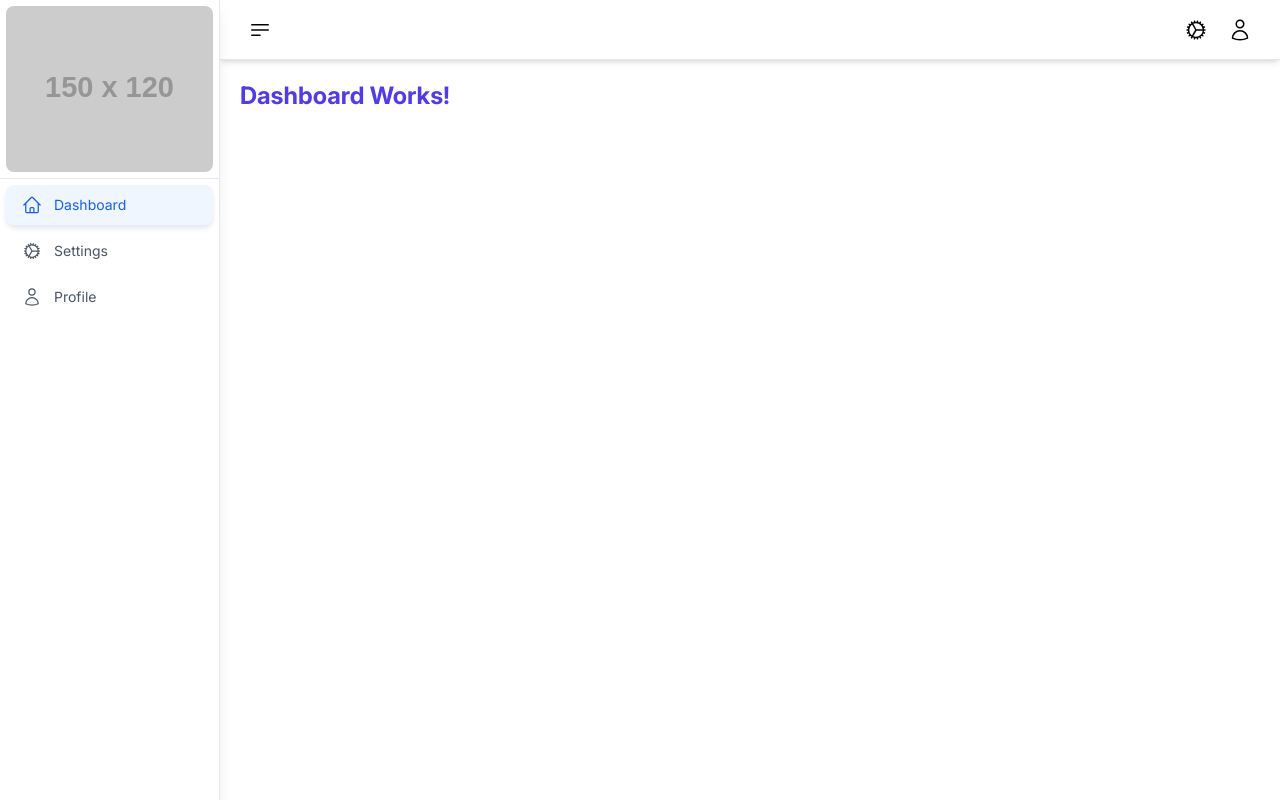
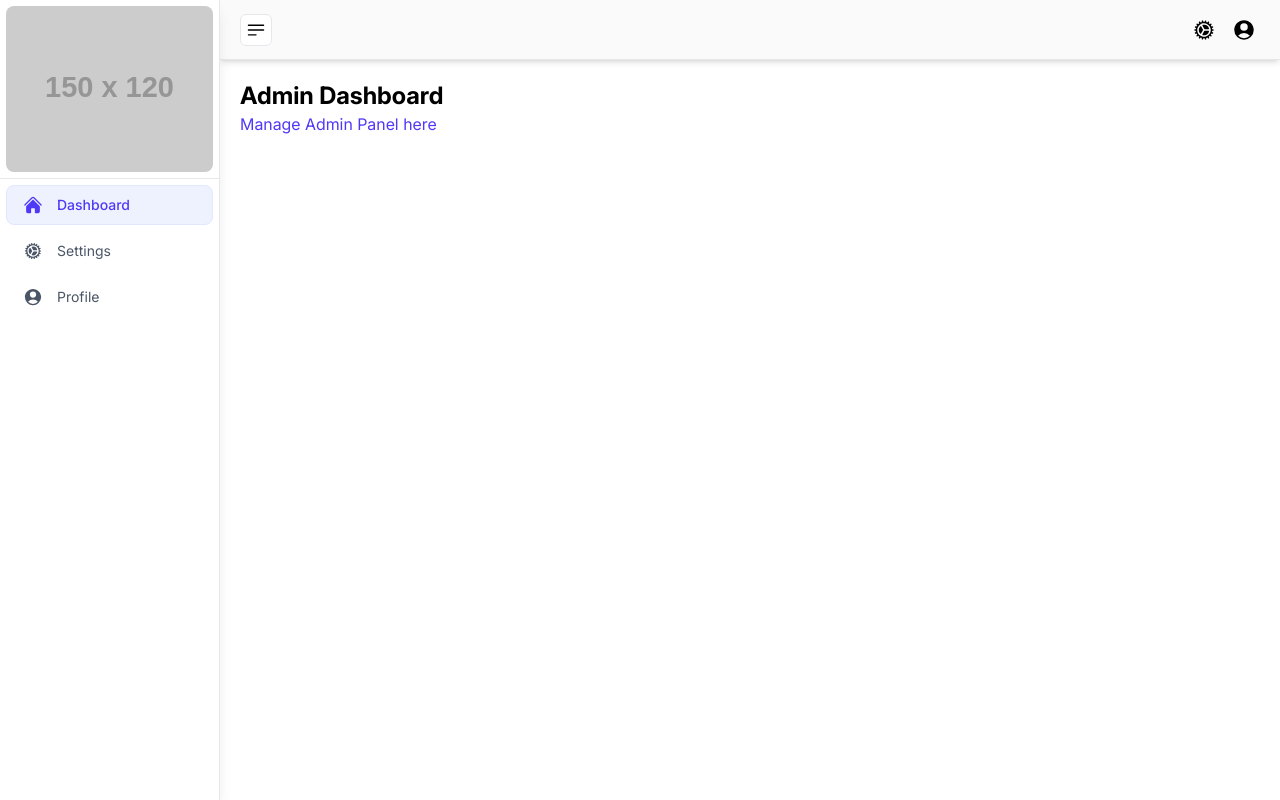
Before and after one commit to jpdoshi/fullstack-template, a React (Vite) app in the folder frontend/: page /dashboard in a window 1280 px wide. Built offline with nearby package versions, Linux system fonts and the light colour scheme.

Commit message:
menu: show tooltip on hover when sidebar is collapsed

```diff
--- a/frontend/src/components/AppLayout.tsx
+++ b/frontend/src/components/AppLayout.tsx
@@ -2,8 +2,8 @@ import {
   Bars3BottomLeftIcon,
   CogIcon,
   HomeIcon,
-  UserIcon,
-} from "@heroicons/react/24/outline";
+  UserCircleIcon,
+} from "@heroicons/react/24/solid";
 import { useState } from "react";
 import MenuItem from "./UI/MenuItem";
 
@@ -24,7 +24,7 @@ const AppLayout = ({ children }: any) => {
       isExpanded={isExpanded}
     />,
     <MenuItem
-      icon={<UserIcon />}
+      icon={<UserCircleIcon />}
       text={"Profile"}
       href="/profile"
       isExpanded={isExpanded}
@@ -35,7 +35,7 @@ const AppLayout = ({ children }: any) => {
     <main className="h-screen w-screen">
       {/* Header */}
       <header
-        className={`fixed top-0 z-40 h-[60px] shadow-md duration-300 bg-white border-b border-gray-200 ${
+        className={`fixed top-0 z-40 h-[60px] shadow-md duration-300 bg-[#fafafa] border-b border-gray-200 ${
           isExpanded
             ? "left-[220px] w-[calc(100vw-220px)]"
             : "left-[80px] w-[calc(100vw-80px)]"
@@ -44,16 +44,16 @@ const AppLayout = ({ children }: any) => {
         <div className="h-full flex flex-row justify-between items-center px-5">
           <button
             onClick={() => setIsExpanded((prev) => !prev)}
-            className="size-10 p-2 rounded-md duration-300 hover:text-blue-600 hover:bg-gray-100"
+            className="size-8 p-1 rounded-md duration-300 hover:text-indigo-600 border bg-white border-gray-200 hover:bg-indigo-50 hover:border-indigo-300"
           >
             <Bars3BottomLeftIcon />
           </button>
-          <div className="flex gap-1">
-            <button className="size-10 p-2 rounded-md duration-300 hover:text-blue-600 hover:bg-gray-100">
+          <div className="flex gap-2">
+            <button className="size-8 p-1 rounded-md duration-300 hover:text-indigo-600 hover:bg-indigo-50">
               <CogIcon />
             </button>
-            <button className="size-10 p-2 rounded-md duration-300 hover:text-blue-600 hover:bg-gray-100">
-              <UserIcon />
+            <button className="size-8 p-1 rounded-md duration-300 hover:text-indigo-600 hover:bg-indigo-50">
+              <UserCircleIcon />
             </button>
           </div>
         </div>
@@ -64,6 +64,7 @@ const AppLayout = ({ children }: any) => {
         className={`fixed top-0 left-0 h-screen overflow-y-auto z-50 bg-white border-r border-gray-200 shadow-lg duration-300 ${
           isExpanded ? "w-[220px]" : "w-[80px]"
         }`}
+        style={{ overflow: "visible" }}
       >
         {/* Sidebar Header */}
         <div className="p-1.5 border-b border-gray-200">
--- a/frontend/src/components/UI/MenuItem.tsx
+++ b/frontend/src/components/UI/MenuItem.tsx
@@ -10,13 +10,16 @@ interface MenuProps {
 const MenuItem = ({ icon, text, href, isExpanded }: MenuProps) => {
   const { pathname } = useLocation();
 
+  const isActive = pathname === href;
+
   return (
+    <div className="relative group">
       <Link
         to={href}
-      className={`flex flex-row items-center h-10 rounded-lg px-4 gap-3 duration-300 ${
-        pathname == href
-          ? "bg-blue-50 text-blue-600 shadow-md shadow-gray-200"
-          : "text-gray-600 hover:bg-gray-100 hover:text-gray-800"
+        className={`flex flex-row items-center h-10 rounded-lg px-4 gap-3.5 duration-300 border ${
+          isActive
+            ? "bg-indigo-50 text-indigo-600 font-medium border-indigo-100"
+            : "text-gray-600 hover:bg-gray-100 hover:text-gray-800 border-transparent"
         } ${!isExpanded && "justify-center"}`}
       >
         <div className="size-5">{icon}</div>
@@ -24,6 +27,22 @@ const MenuItem = ({ icon, text, href, isExpanded }: MenuProps) => {
           <span className="line-clamp-1 text-sm overflow-ellipsis">{text}</span>
         )}
       </Link>
+
+      {/* Tooltip when collapsed */}
+      {!isExpanded && (
+        <div
+          className={`
+            absolute left-full top-1/2 -translate-y-1/2 ml-3.5
+            whitespace-nowrap rounded-md bg-black text-white text-xs
+            px-2 py-1 opacity-0 group-hover:opacity-100 pointer-events-none
+            transition-opacity duration-200 delay-75 shadow-lg z-50
+          `}
+        >
+          <div className="bg-black absolute -left-[0.25px] top-1/2 -translate-y-1/2 size-4 rotate-45 -z-1" />
+          {text}
+        </div>
+      )}
+    </div>
   );
 };
 
--- a/frontend/src/pages/Dashboard.tsx
+++ b/frontend/src/pages/Dashboard.tsx
@@ -1,6 +1,9 @@
 const Dashboard = () => {
   return (
-    <div className="text-2xl font-bold text-indigo-600">Dashboard Works!</div>
+    <>
+      <h2 className="text-2xl font-bold">Admin Dashboard</h2>
+      <p className="text-indigo-600">Manage Admin Panel here</p>
+    </>
   );
 };
 
```
Lines whose indentation alone changed are shown as unchanged.
